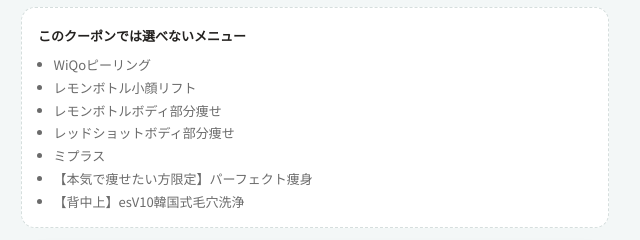
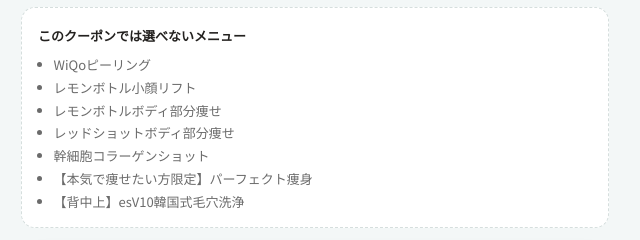
Before and after one commit to essentialpt2107-kakeru/beyond-counseling, a plain HTML site: page coupon/index.html in a window 1280 px wide. Shown: the part 2777-3017 px from the top of the page, 325-965 px from the left. Drawn offline with Linux system fonts and the light colour scheme.

Commit message:
ミプラスの表記を幹細胞コラーゲンショットに統一

```diff
--- a/coupon/index.html
+++ b/coupon/index.html
@@ -156,7 +156,7 @@ footer{text-align:center;font-size:11px;color:var(--ink-sub);padding:10px 16px 3
       <li>レモンボトル小顔リフト</li>
       <li>レモンボトルボディ部分痩せ</li>
       <li>レッドショットボディ部分痩せ</li>
-      <li>ミプラス</li>
+      <li>幹細胞コラーゲンショット</li>
       <li>【本気で痩せたい方限定】パーフェクト痩身</li>
       <li>【背中上】esV10韓国式毛穴洗浄</li>
     </ul>
@@ -194,7 +194,7 @@ footer{text-align:center;font-size:11px;color:var(--ink-sub);padding:10px 16px 3
 var LINE_URL = "https://lin.ee/34Uuw1L";
 /* 名刺クーポン（お試し2施術 10,000円）で選べるメニュー。
    料金・時間・説明は site/ai-shindan/index.html の MENUS とホームページにそろえている。
-   除外: WiQo・レモンボトル（小顔・ボディ）・レッドショットボディ・ミプラス・パーフェクト痩身・【背中上】esV10（2026-10-30 かけるの指示） */
+   除外: WiQo・レモンボトル（小顔・ボディ）・レッドショットボディ・幹細胞コラーゲンショット（旧名ミプラス）・パーフェクト痩身・【背中上】esV10（2026-10-30 かけるの指示） */
 var MENUS = [
   {cat:"肌育・肌質改善", name:"esV10韓国式毛穴洗浄", time:"90分", price:15000,
    d:"吸引に頼らない毛穴ケア。うるおいを保ちながら毛穴に詰まった角質や皮脂汚れにアプローチします。",
```
